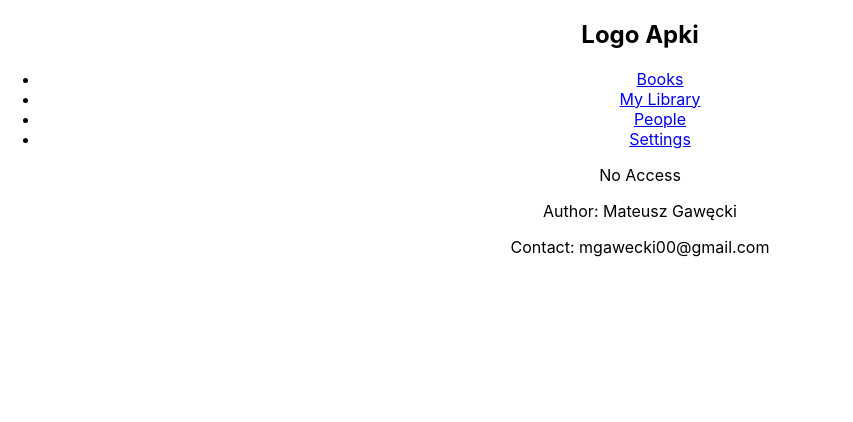
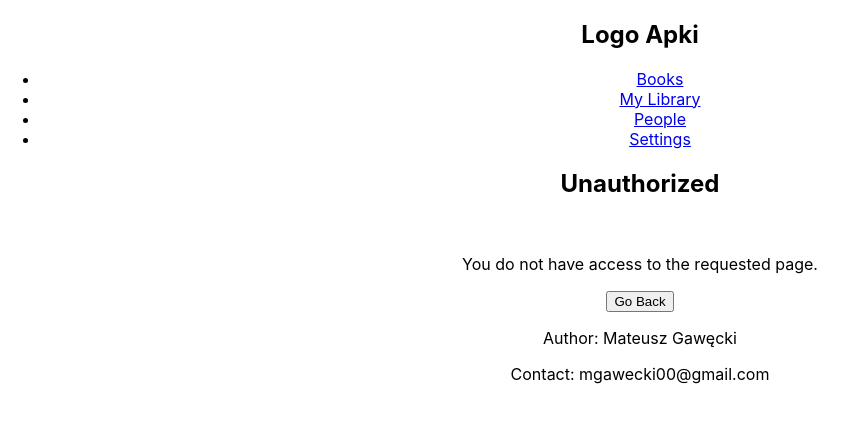
Before and after one commit to MateuszGawecki/stories-frontend, a React (Create React App) app: page /unauthorized in a window 1280 px wide. Shown: the top 422 px of the page, without its empty margins (0-853 px from the left). Built offline with nearby package versions, Linux system fonts and the light colour scheme.

Commit message:
unauthorized page with button go back

```diff
--- a/src/component/pages/Unauthorized.js
+++ b/src/component/pages/Unauthorized.js
@@ -1,9 +1,20 @@
+import { useNavigate } from "react-router-dom"
+
 const Unauthorized = () => {
+    const navigate = useNavigate();
+
+    const goBack = () => navigate(-1);
+
     return (
-        <div>
-            <p>No Access</p>
-        </div>
+        <section>
+            <h1>Unauthorized</h1>
+            <br />
+            <p>You do not have access to the requested page.</p>
+            <div className="flexGrow">
+                <button onClick={goBack}>Go Back</button>
+            </div>
+        </section>
     );
-};
+}
 
 export default Unauthorized;
```
